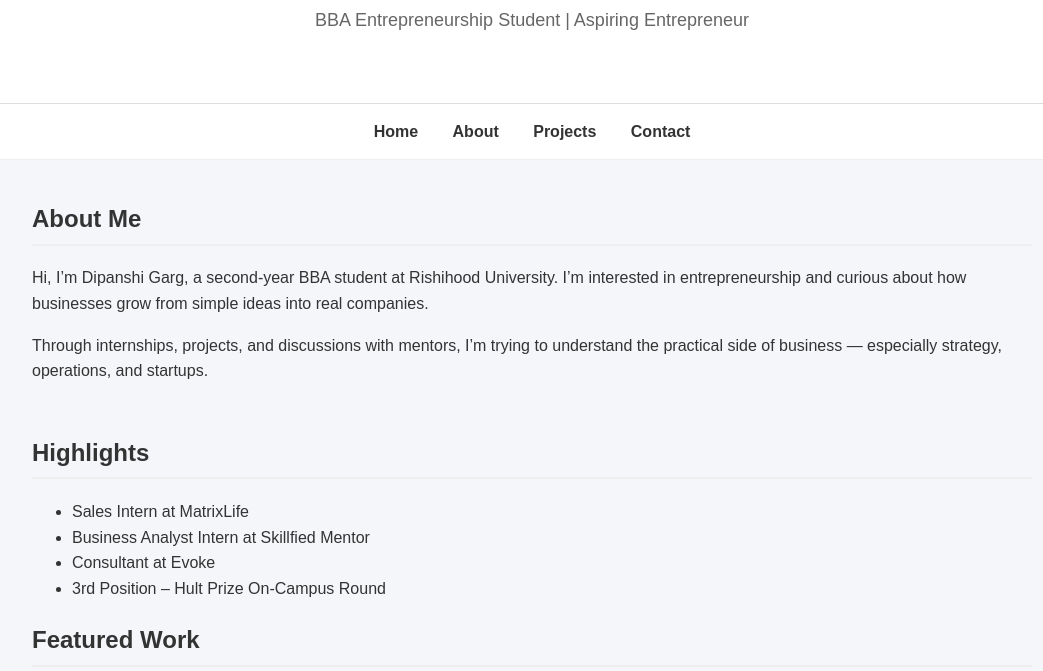
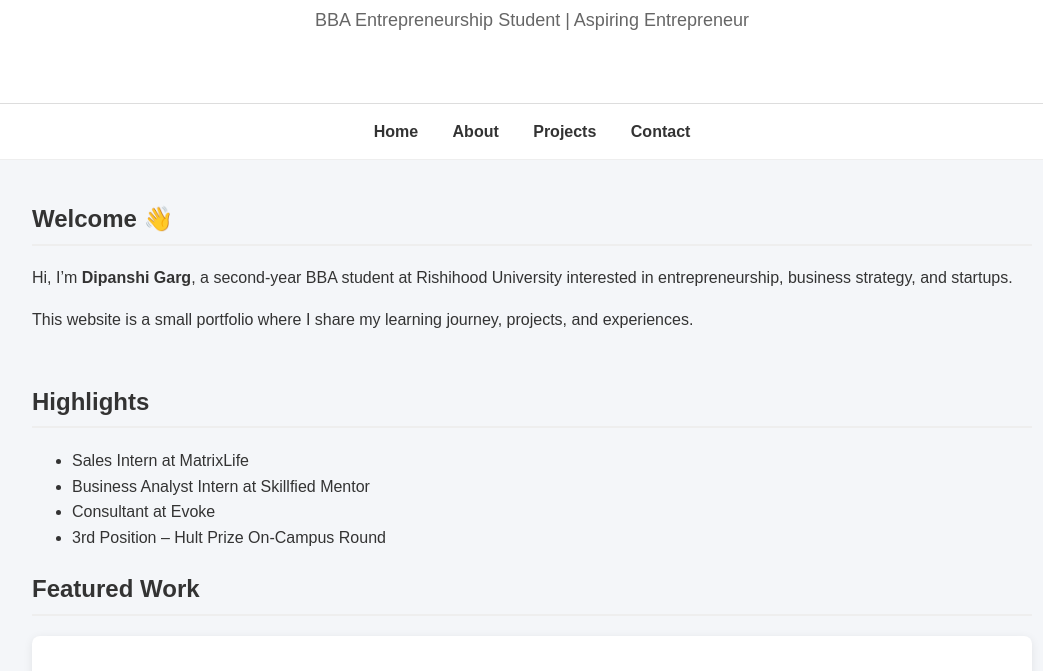
Before and after one commit to dipanshigarg/PF.F, a plain HTML site: page index.html in a window 1280 px wide. Shown: the part 123-794 px from the top of the page, without its empty margins (108-1151 px from the left). Drawn offline with Linux system fonts and the light colour scheme.

Commit message:
Update index.html

```diff
--- a/index.html
+++ b/index.html
@@ -23,18 +23,17 @@
 
 <section>
 
-<h2>About Me</h2>
+<h2>Welcome 👋</h2>
 
 <p>
-Hi, I’m Dipanshi Garg, a second-year BBA student at Rishihood University.
-I’m interested in entrepreneurship and curious about how businesses
-grow from simple ideas into real companies.
+Hi, I’m <strong>Dipanshi Garg</strong>, a second-year BBA student at
+Rishihood University interested in entrepreneurship,
+business strategy, and startups.
 </p>
 
 <p>
-Through internships, projects, and discussions with mentors,
-I’m trying to understand the practical side of business —
-especially strategy, operations, and startups.
+This website is a small portfolio where I share my learning
+journey, projects, and experiences.
 </p>
 
 </section>
```
